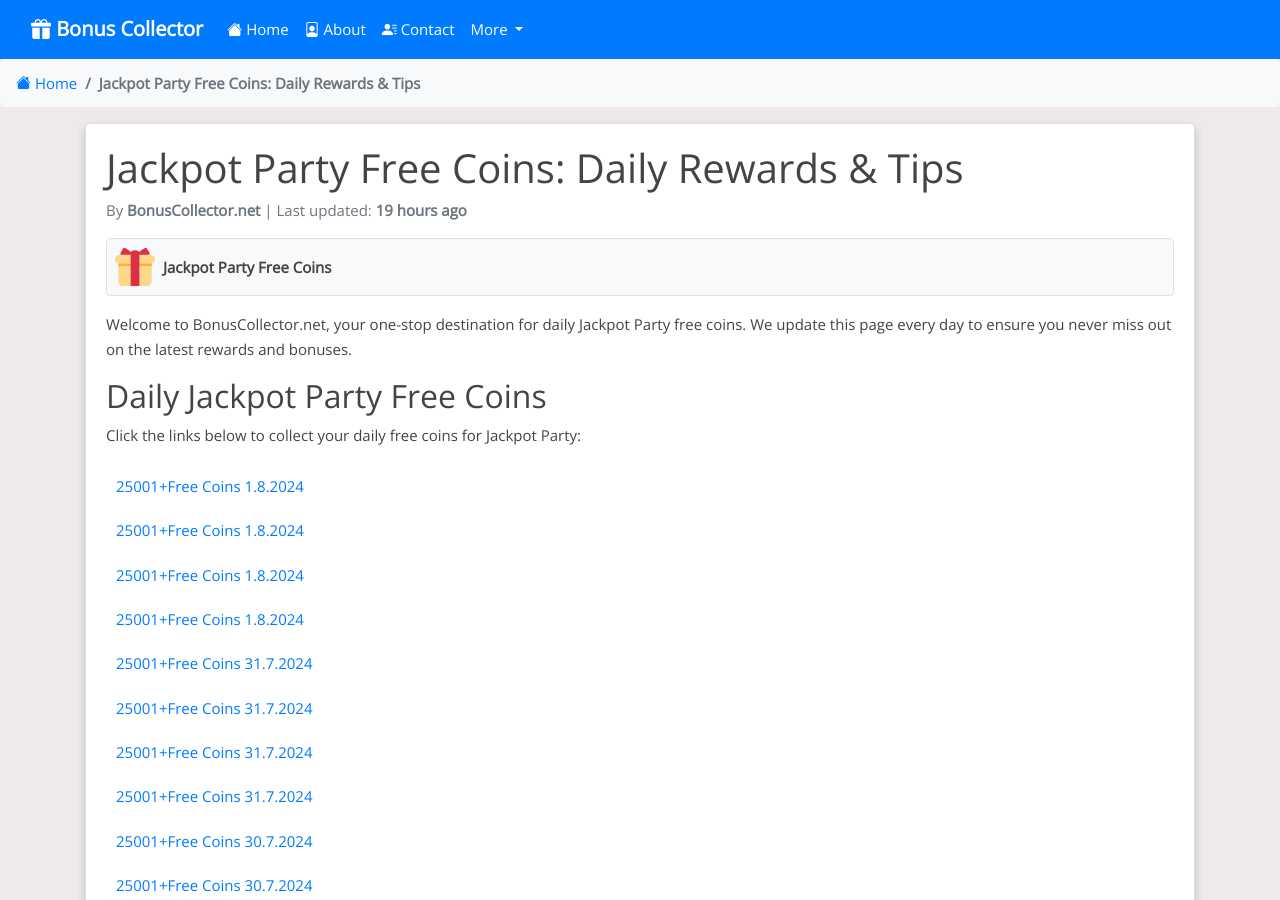
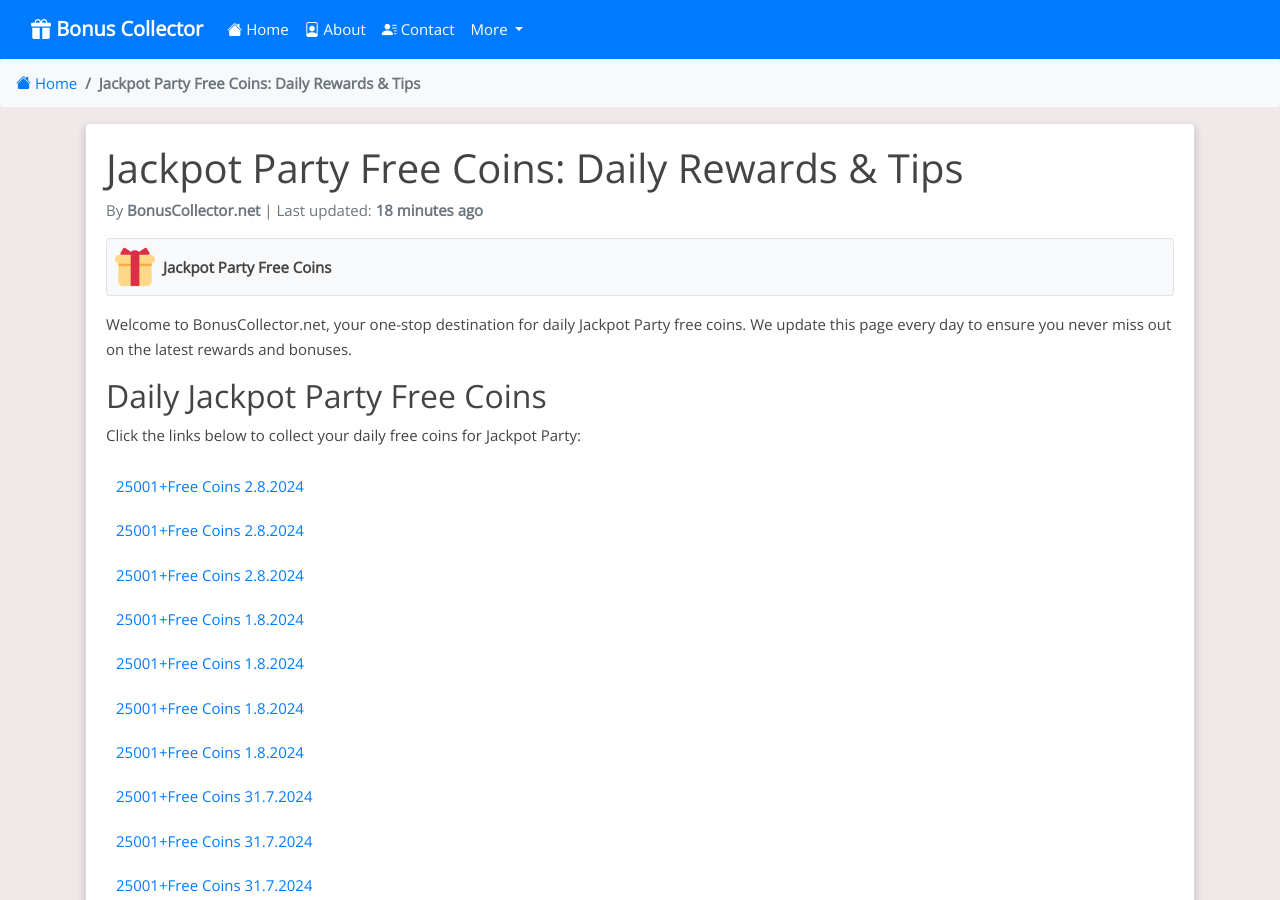
Before and after one commit to Prollad99/bs-net, a Jekyll site: the page built from _posts/2024-07-31-jackpot-party.md, in a window 1280 px wide and 900 px high. Built offline with Jekyll 4.4.1, drawn with Linux system fonts in a browser that asks for light colours; nearby versions of some CDN libraries; comment, search, counter and statistics services are not loaded; some of the changed text lies outside the part shown.

Commit message:
Update jackpot-party reward links and last modified date

```diff
--- a/_data/include_files.yml
+++ b/_data/include_files.yml
@@ -68,7 +68,7 @@
   last_modified: 2024-08-02 02:47:11
 
 jackpot-party.html:
-  last_modified: 2024-08-01 07:37:15
+  last_modified: 2024-08-02 03:16:24
 
 quick-hit-slots.html:
   last_modified: 2024-08-01 17:13:39
--- a/_includes/jackpot-party.html
+++ b/_includes/jackpot-party.html
@@ -1,4 +1,7 @@
 <html><body><div class="reward"><ul>
+<li><a href="https://bit.ly/46z4Yur">25001+free coins 2.8.2024</a></li>
+<li><a href="https://bit.ly/3SBJirR">25001+free coins 2.8.2024</a></li>
+<li><a href="https://bit.ly/4dnjkAn">25001+free coins 2.8.2024</a></li>
 <li><a href="https://jackpotpartycasino.jckpt.me/e5c303b6f8">25001+free coins 1.8.2024</a></li>
 <li><a href="https://bit.ly/3WqoTHy">25001+free coins 1.8.2024</a></li>
 <li><a href="https://bit.ly/3Ys1WWX">25001+free coins 1.8.2024</a></li>
```
Also changed, not shown: other parts of _includes/jackpot-party.html (+0 -3 lines), links-json/jackpot-party.json (+12 -12 lines).
